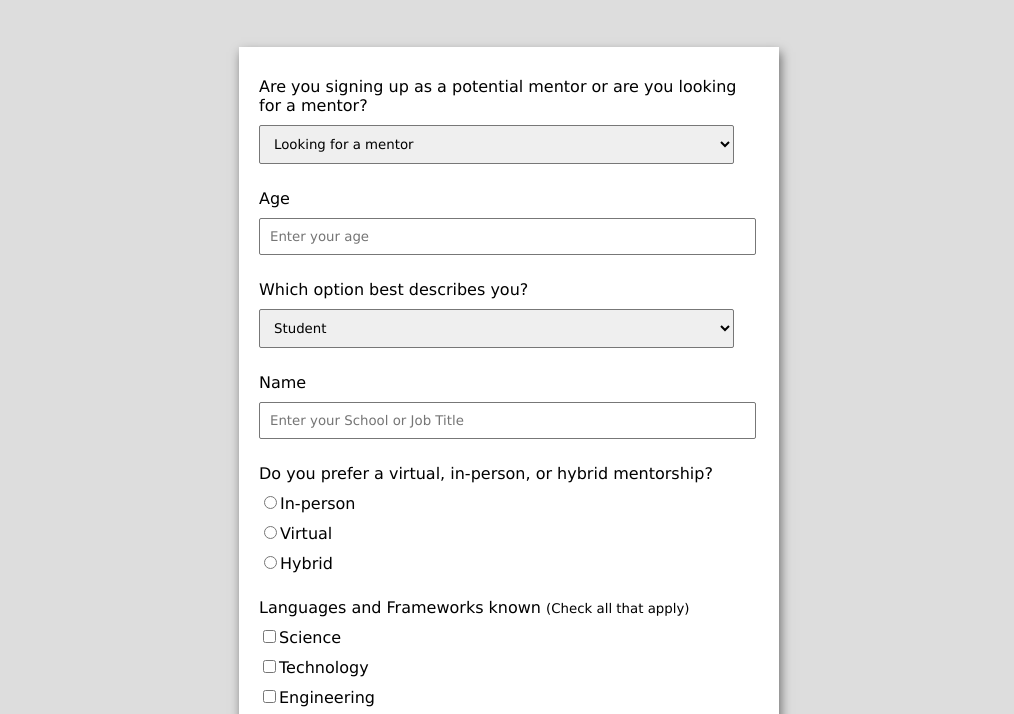
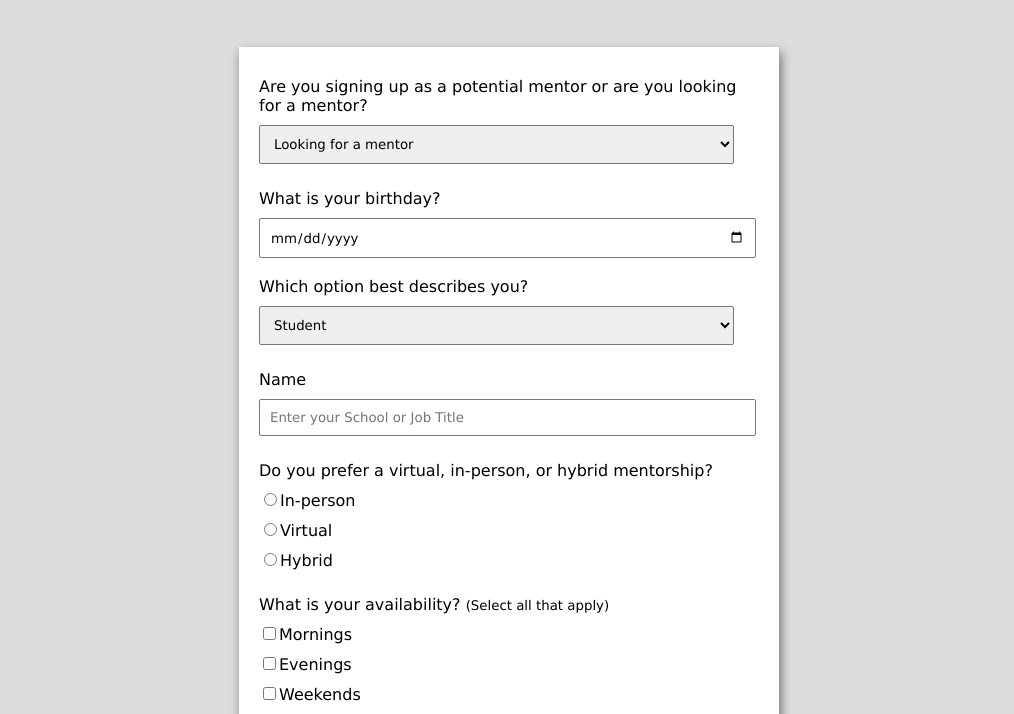
Before and after one commit to akkinapellisuryakiran/BullDogs-MorganStanley-CodeToGiveAlpharetta, a plain HTML site: page www/questionspage.html in a window 1280 px wide. Shown: the part 62-776 px from the top of the page, without its empty margins (131-1145 px from the left). Drawn offline with Linux system fonts and the light colour scheme.

Commit message:
updated questions
Updated questions page to match the powerpoint.

```diff
--- a/www/questionspage.html
+++ b/www/questionspage.html
@@ -34,14 +34,15 @@
 
         <div class="form-control">
             <label for="age" id="label-age">
-                Age
+                What is your birthday?
             </label>
 
             <!-- Input Type Text -->
-            <input type="text"
+            <input type="date"
                    id="age"
-                   placeholder="Enter your age" />
+
         </div>
+			<br>
 
         <div class="form-control">
             <label for="role" id="label-role">
@@ -93,9 +94,25 @@
             </label>
         </div>
 
+	<div class="form-control">
+            <label>What is your availability?
+				<small>(Select all that apply)</small>
+            </label>
+            <!-- Input Type Checkbox -->
+            <label for="inp-1">
+                <input type="checkbox"
+                       name="inp">Mornings</input></label>
+            <label for="inp-2">
+                <input type="checkbox"
+                       name="inp">Evenings</input></label>
+            <label for="inp-3">
+                <input type="checkbox"
+                       name="inp">Weekends</input></label>
+        </div>
+
         <div class="form-control">
             <label>Languages and Frameworks known
-                <small>(Check all that apply)</small>
+                <small>(Select all that apply)</small>
             </label>
             <!-- Input Type Checkbox -->
             <label for="inp-1">
```
